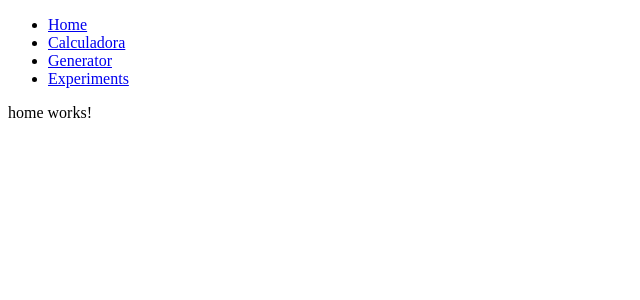
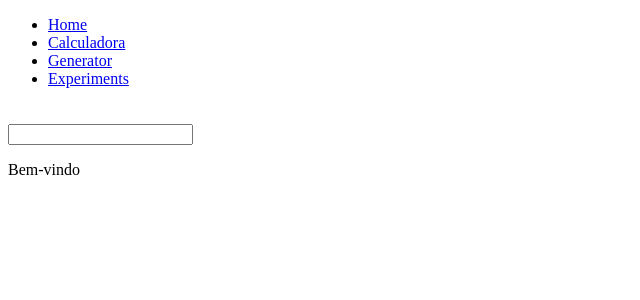
Before and after one commit to Henrique0Mendes/Aulas-Angular, an Angular app in the folder aulas/: page / in a window 1280 px wide. Shown: the top 300 px of the page, without its empty margins (0-640 px from the left). Built offline with nearby package versions, Linux system fonts and the light colour scheme.

Commit message:
ngModule added

```diff
--- a/aulas/src/app/app.module.ts
+++ b/aulas/src/app/app.module.ts
@@ -8,6 +8,7 @@ import { CalculadoraComponent } from './calculadora/calculadora.component';
 import { ReadMeGeneratorComponent } from './read-me-generator/read-me-generator.component';
 import { HomeComponent } from './home/home.component';
 import { ExperimentsComponent } from './experiments/experiments.component';
+import { FormsModule } from '@angular/forms';
 
 @NgModule({
   declarations: [
@@ -20,7 +21,8 @@ import { ExperimentsComponent } from './experiments/experiments.component';
   ],
   imports: [
     BrowserModule,
-    AppRoutingModule
+    AppRoutingModule,
+    FormsModule
   ],
   providers: [],
   bootstrap: [AppComponent]
--- a/aulas/src/app/home/home.component.css
+++ b/aulas/src/app/home/home.component.css
@@ -0,0 +1,3 @@
+input{
+    margin-top:20px;
+}
--- a/aulas/src/app/home/home.component.html
+++ b/aulas/src/app/home/home.component.html
@@ -1 +1,2 @@
-<p>home works!</p>
+<input type="text" [(ngModel)]="name">
+<p>Bem-vindo {{name}}</p>
--- a/aulas/src/app/home/home.component.ts
+++ b/aulas/src/app/home/home.component.ts
@@ -11,5 +11,5 @@ export class HomeComponent implements OnInit {
 
   ngOnInit(): void {
   }
-
+  name:string="";
 }
```
